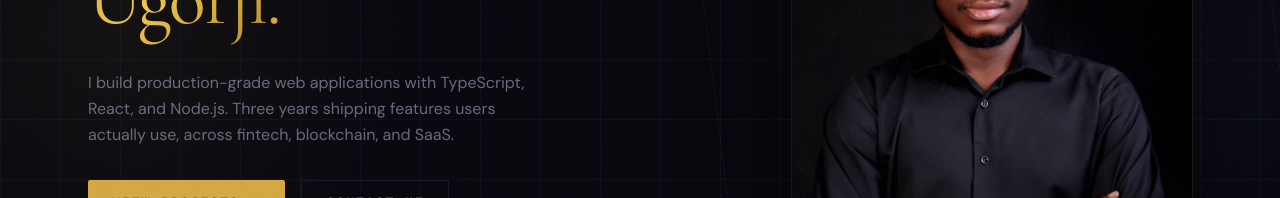
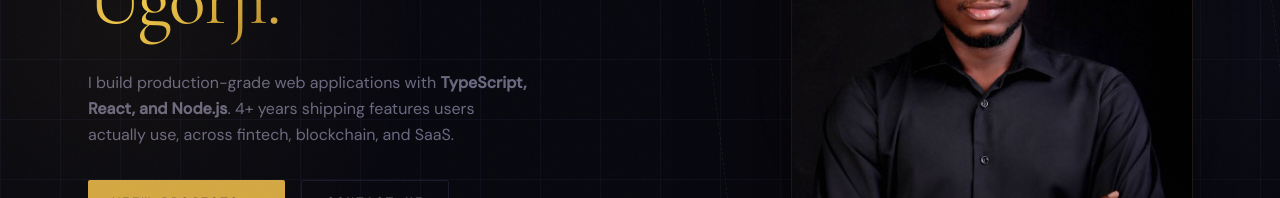
Before and after one commit to Izunnaya/Porfolio, a Next.js app: page / in a window 1280 px wide. Shown: the part 361-559 px from the top of the page. Built offline with nearby package versions, Linux system fonts and the light colour scheme.

Commit message:
project adjustments

```diff
--- a/components/Hero/HeroText.tsx
+++ b/components/Hero/HeroText.tsx
@@ -56,9 +56,9 @@ export default function HeroText() {
         className="text-muted text-base leading-relaxed max-w-md"
         style={{ fontFamily: "var(--font-body)" }}
       >
-        I build production-grade web applications with TypeScript, React, and
-        Node.js. Three years shipping features users actually use, across
-        fintech, blockchain, and SaaS.
+        I build production-grade web applications with{" "}
+        <strong>TypeScript, React, and Node.js</strong>. 4+ years shipping
+        features users actually use, across fintech, blockchain, and SaaS.
       </motion.p>
 
       {/* CTAs */}
```
